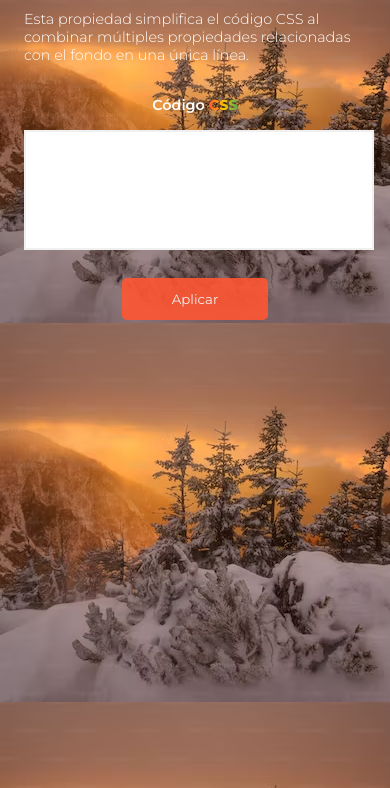
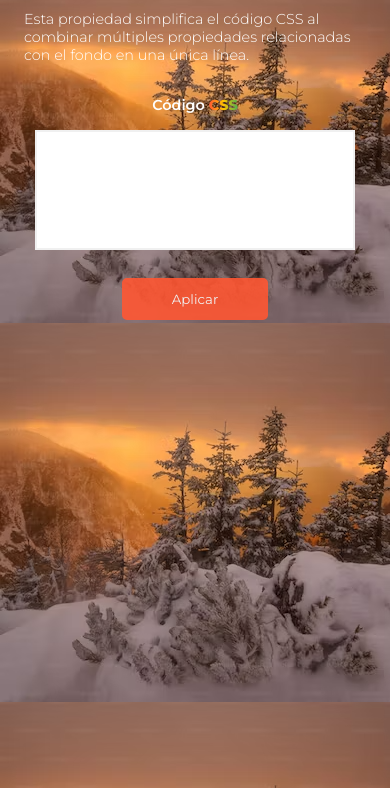
Before and after one commit to Ferney05/background, a plain HTML site: page index.html in a window 390 px wide. Shown: the part 56-844 px from the top of the page. Drawn offline with Linux system fonts and the light colour scheme; a web font is replaced by a local one.

Commit message:
Haciendo cambios

```diff
--- a/styles.css
+++ b/styles.css
@@ -65,7 +65,7 @@ strong {
 }
 
 .input {
-    width: 430px;
+    width: 400px;
     height: 100px;
     outline: none;
     resize: none;
@@ -85,7 +85,7 @@ strong {
 
 @media (max-width: 450px){
     .input {
-        width: 330px;
+        width: 300px;
     }
 
     .div_title {
```
